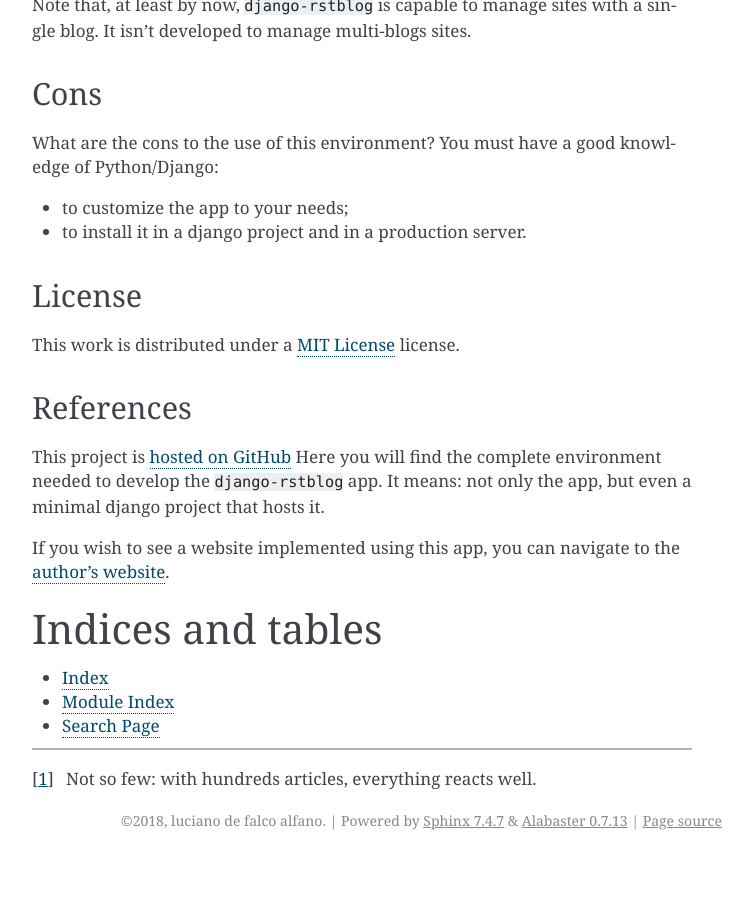
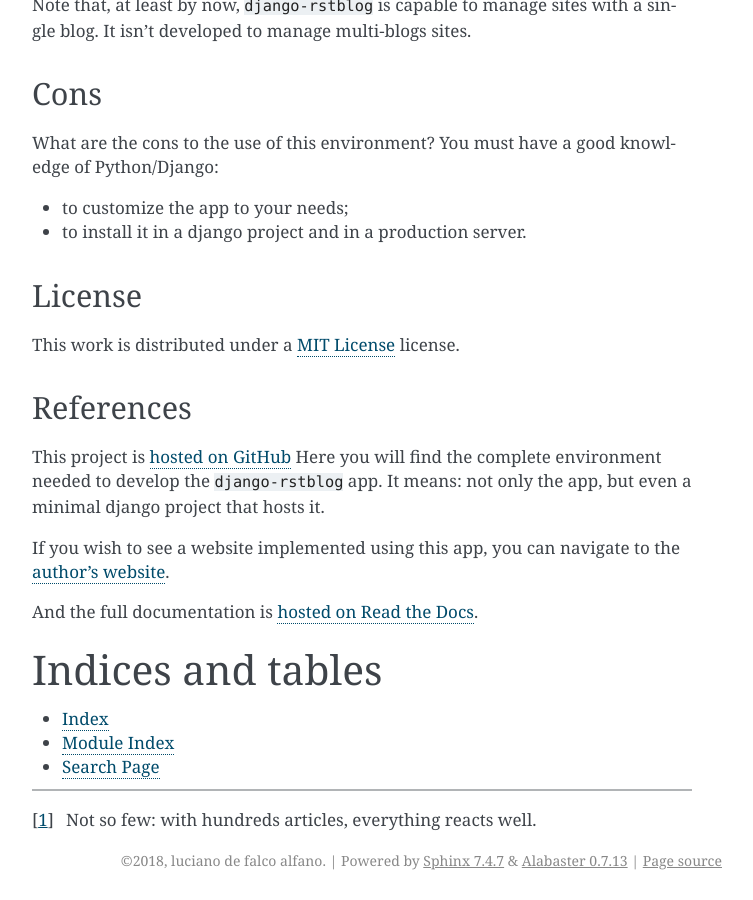
Before and after one commit to l-dfa/django-rstblog, a Sphinx documentation site: the page built from docs/source/index.rst, in a window 1280 px wide and 900 px high, scrolled down 2205 px. Shown: the whole window, without its empty margins (388-1141 px from the left). Built offline with Sphinx 7.4.7, drawn with Linux system fonts in a browser that asks for light colours; before the commit the page ends 3065 px from its top, so only the background shows below that.

Commit message:
refining docs

```diff
--- a/README.rst
+++ b/README.rst
@@ -212,7 +212,8 @@ even a minimal django project that hosts it.
 If you wish to see a website implemented using this app, you can navigate
 to the `author's website <https://luciano.defalcoalfano.it>`_.
 
-
+And the full documentation is
+`hosted on Read the Docs <https://django-rstblog.readthedocs.io/>`_.
 
 
 ------------------------------
--- a/docs/source/index.rst
+++ b/docs/source/index.rst
@@ -110,6 +110,10 @@ even a minimal django project that hosts it.
 If you wish to see a website implemented using this app, you can navigate
 to the `author's website <https://luciano.defalcoalfano.it>`_.
 
+And the full documentation is
+`hosted on Read the Docs <https://django-rstblog.readthedocs.io/>`_.
+
+
 Indices and tables
 ==================
 
```
